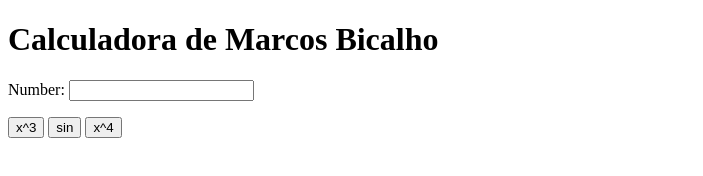
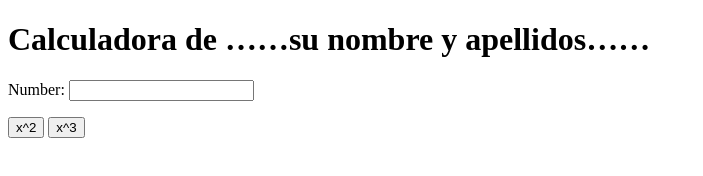
Before and after one commit to MarcosBicalho/my_calculator_2, a plain HTML site: page index.html in a window 1280 px wide. Shown: the whole page, without its empty margins (0-703 px from the left). Drawn offline with Linux system fonts and the light colour scheme.

Commit message:
x^2 button

```diff
--- a/index.html
+++ b/index.html
@@ -5,33 +5,22 @@
 		<meta charset="utf-8">
 	</head>
 	<body>
-		<h1>Calculadora de Marcos Bicalho</h1>
+		<h1>Calculadora de ……su nombre y apellidos……</h1>
 		Number:
 		<input type="text" id="n1">
 		<p>
+			<button onclick="square()"> x^2 </button>
 			<button onclick="cube()"> x^3 </button>
-
-		        <button onclick="sine()"> sin </button>
-
-			<button onclick="power_4()"> x^4</button>
-
 		</p>
 		<script type="text/javascript">
 			function cube() {
 				var num = document.getElementById("n1");
 				num.value = Math.pow(num.value, 3);
 			}
-
-			function sine() {
+			function square() {
 				var num = document.getElementById("n1");
-				num.value = Math.sin(num.value);
-						}
-
-			function power_4() {
-				var num = document.getElementById("n1");
-				num.value = Math.pow(num.value, 4);
+				num.value = Math.pow(num.value, 2);
 			}
-
 		</script>
 	</body>
 </html>
```
